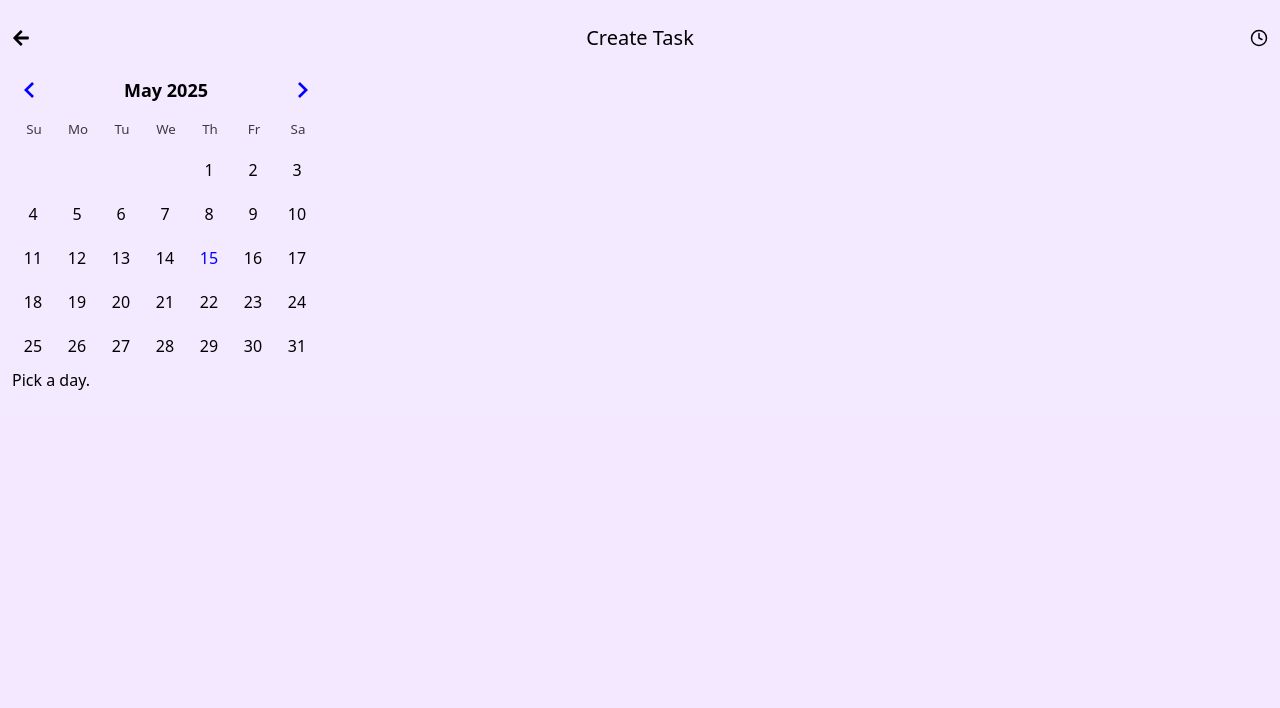
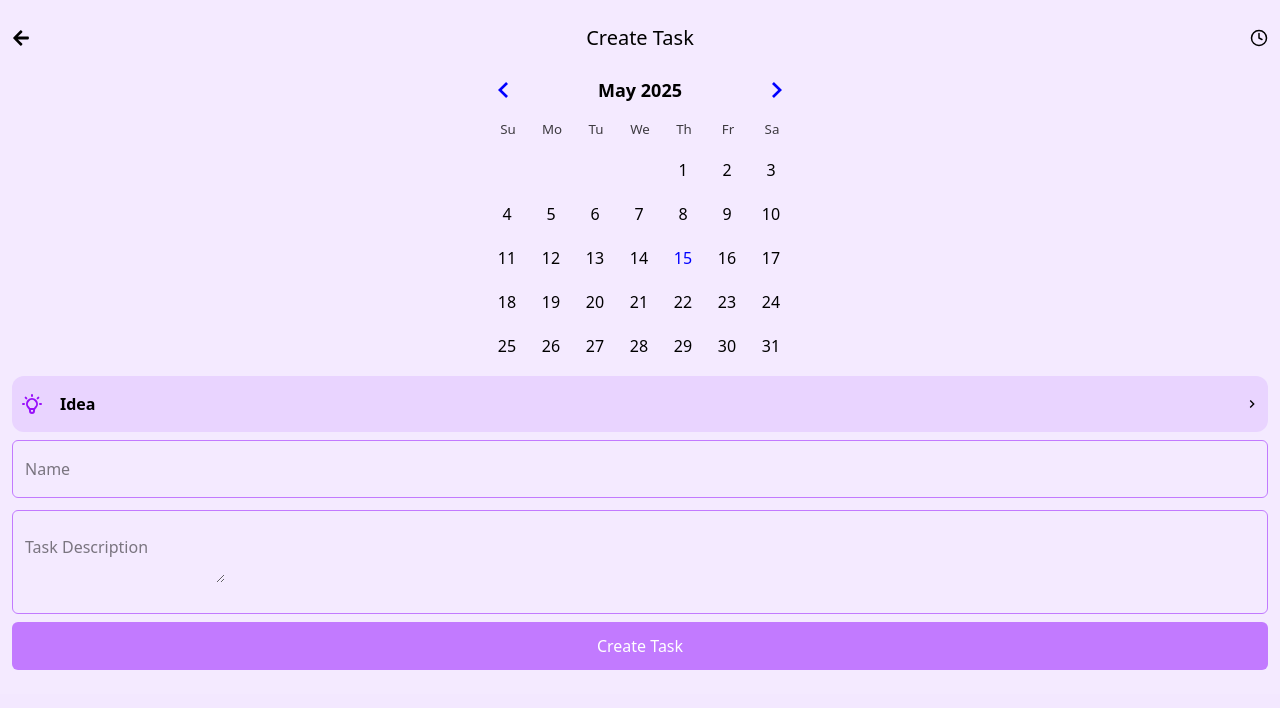
Before and after one commit to Dev-Ruqoyah/Task-Manager, a React (Vite) app: page /create in a window 1280 px wide. Shown: the top 708 px of the page. Built offline with nearby package versions, Linux system fonts and the light colour scheme.

Commit message:
Rounded up the interface

```diff
--- a/src/component/Calendar.tsx
+++ b/src/component/Calendar.tsx
@@ -11,11 +11,7 @@ const Calendar = () => {
         animate
         mode="multiple"
         navLayout="around"
-        footer={
-          selected
-            ? `Selected: ${selected.toLocaleDateString()}`
-            : "Pick a day."
-        }
+
       />
     </div>
   );
--- a/src/component/card/CategoryCard.tsx
+++ b/src/component/card/CategoryCard.tsx
@@ -5,14 +5,14 @@ import { MdNavigateNext } from 'react-icons/md'
 interface ActivityDetail {
     Icon:IconType
     categoryType:string
-    noOfTask: string
+    noOfTask: string | null
 
 }
 const CategoryCard:React.FC<ActivityDetail> = ({Icon,categoryType,noOfTask}) => {
   return (
-    <div className="bg-purple-200 text-black px-2 py-3 my-2 rounded-xl hover:bg-purple-300 transition-all duration-300">
-        <div className="flex justify-between items-center">
-            <div className="flex gap-4 items-center">
+    <div className="bg-purple-200 text-black px-2 py-1 my-2 rounded-xl hover:bg-purple-300 transition-all duration-300">
+        <div className="flex justify-between items-center ">
+            <div className="flex gap-4 items-center py-3">
                 <Icon className='w-6 h-6 text-purple-600'/>
                 <div className="flex flex-col">
                   <p className='font-semibold'>{categoryType}</p>
--- a/src/page/TaskForm.tsx
+++ b/src/page/TaskForm.tsx
@@ -1,7 +1,8 @@
 import { FaArrowLeft } from "react-icons/fa";
 import Navbar from "../component/Navbar";
 import Calendar from "../component/Calendar";
-
+import CategoryCard from "../component/card/CategoryCard";
+import { HiOutlineLightBulb } from "react-icons/hi";
 
 const TaskForm = () => {
   return (
@@ -10,8 +11,27 @@ const TaskForm = () => {
         <div className="header ">
           <Navbar text="Create Task" Icon={FaArrowLeft} />
         </div>
-        <div className="caledar">
-            <Calendar/>
+        <div className="caledar flex items-center justify-center ">
+          <Calendar />
+        </div>
+        <div>
+          <CategoryCard
+            Icon={HiOutlineLightBulb}
+            categoryType="Idea"
+
+          />
+
+          <form className="mt-2">
+            <div className="border py-4 rounded-md border-purple-400 px-3">
+              <input type="text" placeholder="Name" />
+            </div>
+            <div className="border py-6 rounded-md border-purple-400 px-3 mt-3">
+              <textarea name="" id="" placeholder="Task Description"></textarea>
+            </div>
+            <div className="mt-2">
+              <button className="py-3 px-2 rounded-md text-white bg-purple-400 hover:bg-purple-600 transition-all duration-300 w-full">Create Task</button>
+            </div>
+          </form>
         </div>
       </div>
     </>
```
